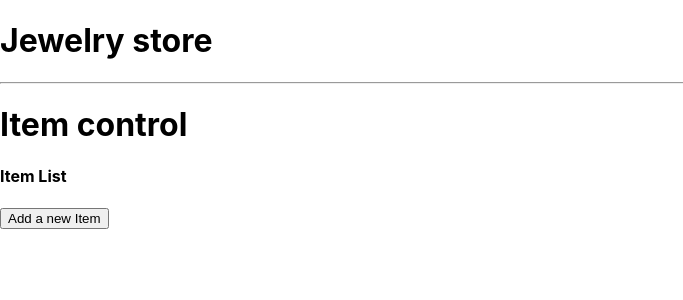
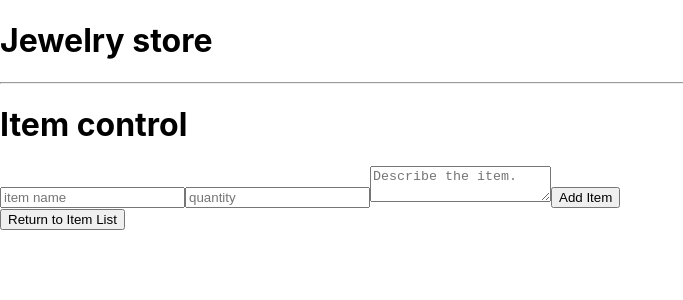
Before and after one commit to fc-dogan/merch-site, a React (Create React App) app: page / in a window 1280 px wide. Both pictures are taken after a click on the button "Add a new Item". Shown: the top 300 px of the page, without its empty margins (0-683 px from the left). Built offline with nearby package versions, Linux system fonts and the light colour scheme.

Commit message:
update NewItemForm component to include form with submit event handler

```diff
--- a/src/components/ItemContol.js
+++ b/src/components/ItemContol.js
@@ -8,7 +8,7 @@ class ItemControl extends React.Component {
     super(props);
     this.state = {
       formVisibleOnPage: false,
-      masterItemList: [
+      allItemList: [
         {name: "Star Sapphire Ring",
           quantity: 2,
           description: "sugarloaf cabochon, pale mauve star Sapphire, 17.90 carats."},
@@ -22,15 +22,21 @@ class ItemControl extends React.Component {
     }));
   }
 
+  handleAddingNewItem = (newItem) =>{
+    const newAllItemList = this.state.allItemList.concat(newItem);
+    this.setState({allItemList: newAllItemList,
+                  formVisibleOnPage: false });
+  }
+
 
   render(){
     let currentlyVisibleState = null;
     let buttonText = null;
     if(this.state.formVisibleOnPage){
-      currentlyVisibleState = <NewItemForm />
+      currentlyVisibleState = <NewItemForm onNewItemCreation={this.handleAddingNewItem}/>
       buttonText = "Return to Item List";
     } else {
-      currentlyVisibleState = <ItemList itemList={this.state.masterItemlist} />
+      currentlyVisibleState = <ItemList itemList={this.state.allItemlist} />
       buttonText = "Add a new Item";
     }
     return (
@@ -38,7 +44,7 @@ class ItemControl extends React.Component {
         <hr/>
         <h1>Item control</h1>
         {currentlyVisibleState}
-        <button onclick={this.handleClick}>{buttonText}</button>
+        <button onClick={this.handleClick}>{buttonText}</button>
       </React.Fragment>
     )
   }
--- a/src/components/NewItemForm.js
+++ b/src/components/NewItemForm.js
@@ -1,9 +1,38 @@
 import React from 'react';
+import { v4 } from 'uuid';
+import PropTypes from "prop-types";
 
-function NewItemForm(){
+function NewItemForm(props){
+  function handleNewItemFormSubmission(event) {
+    event.preventDefault();
+    props.onNewItemCreation({
+      name: event.target.name.value,
+      quantity: event.target.quantity.value,
+      description: event.target.description.value,
+      id: v4()})
+  }
   return (
-    <p>new item form</p>
+    <React.Fragment>
+      <form onSubmit={handleNewItemFormSubmission}>
+        <input
+          type= "text"
+          name= "name"
+          placeholder= "item name" />
+        <input
+          type= "text"
+          name= "quantity"
+          placeholder= "quantity" />
+        <textarea
+          name= "description"
+          placeholder= "Describe the item." />
+        <button type="submit">Add Item</button>
+      </form>
+    </React.Fragment>
   )
 }
 
+NewItemForm.propTypes = {
+  onNewItemCreation: PropTypes.func
+}
+
 export default NewItemForm;
```
